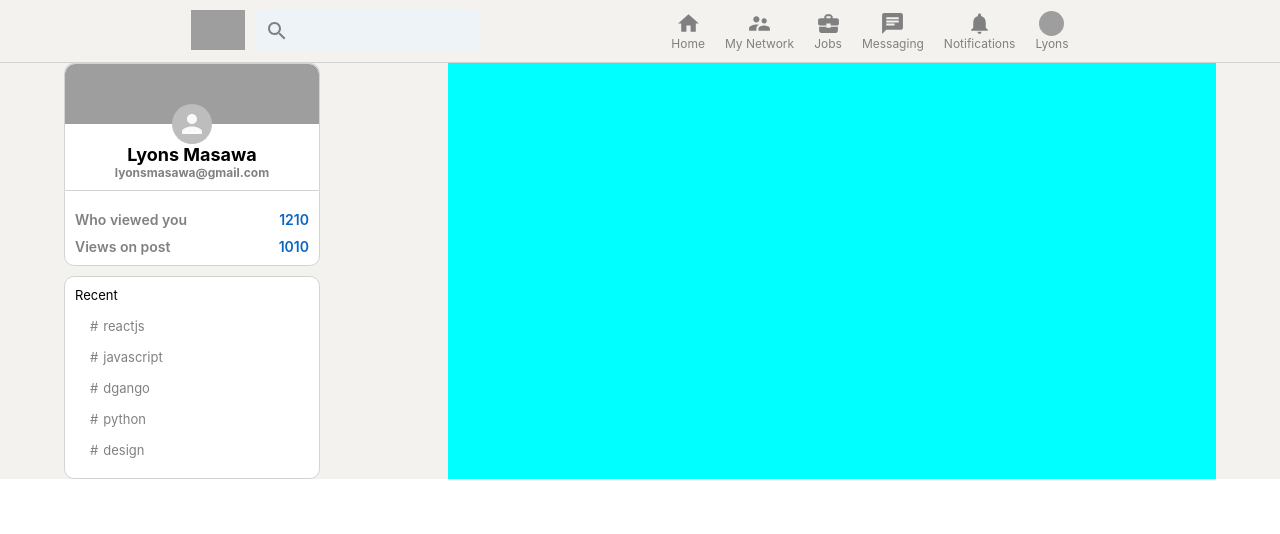
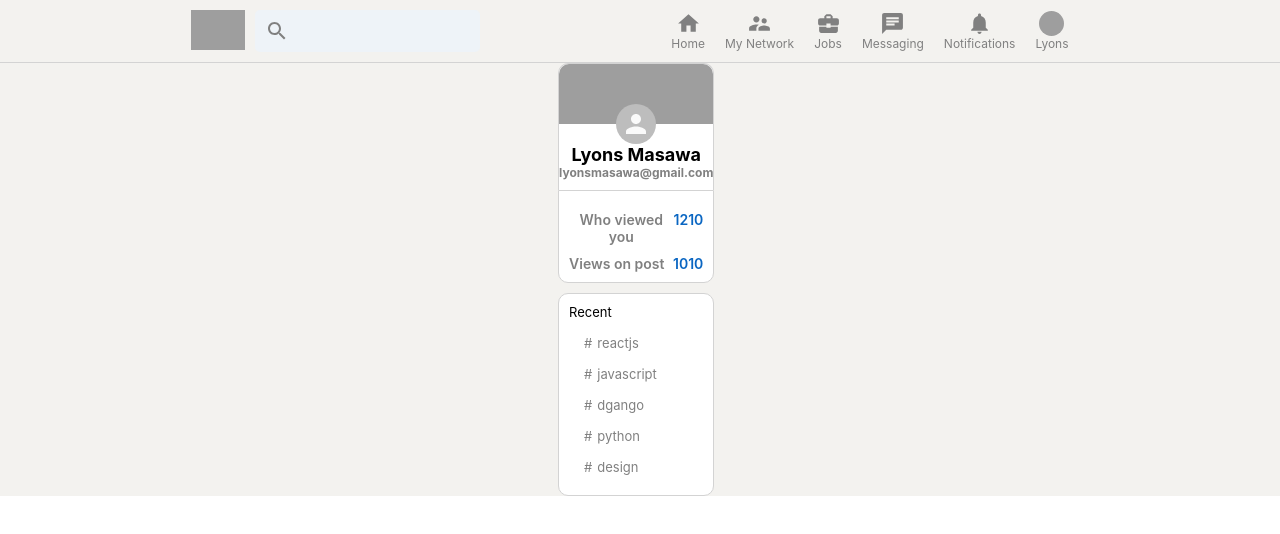
Before and after one commit to Lyonsmasawa/LinkedIn-X, a React (Create React App) app: page / in a window 1280 px wide. Shown: the top 534 px of the page. Built offline with nearby package versions, Linux system fonts and the light colour scheme; grey boxes are pictures that could not be loaded.

Commit message:
build feed section

```diff
--- a/src/App.css
+++ b/src/App.css
@@ -6,6 +6,4 @@
 }
 .app__body {
     display: flex;
-    justify-content: space-around;
-    width: 100%;
 }
--- a/src/Feed.css
+++ b/src/Feed.css
@@ -1,4 +1,3 @@
 .feed{
     flex: 0.6;
-    background-color: aqua;
 }
```
